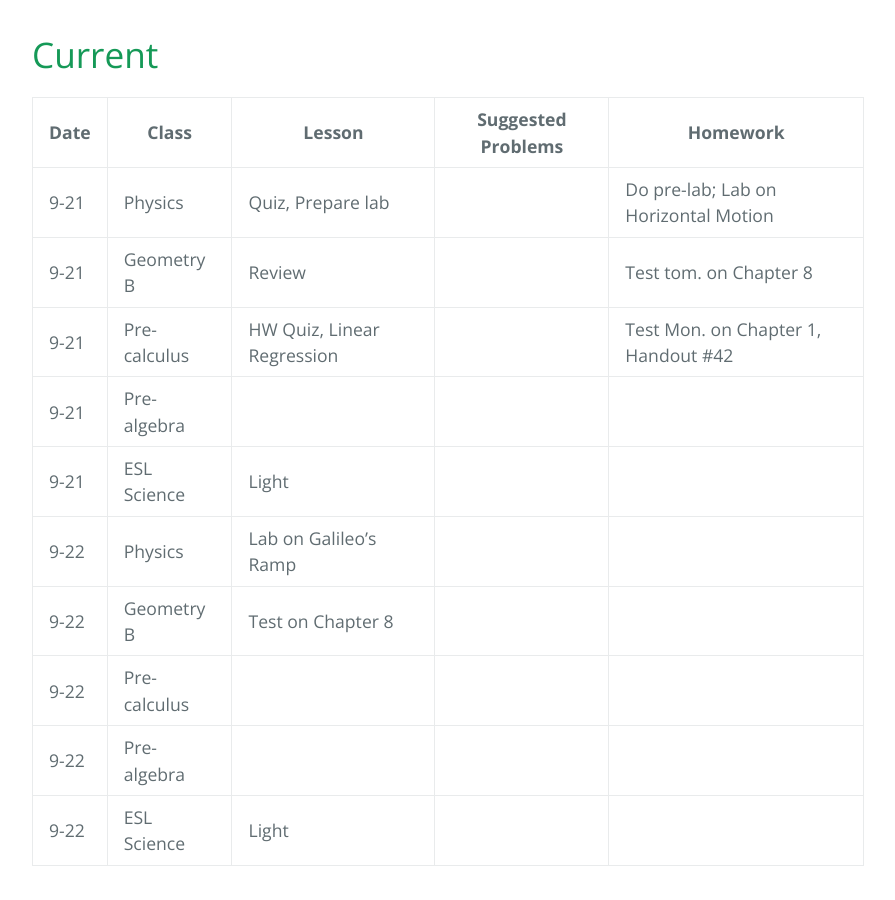
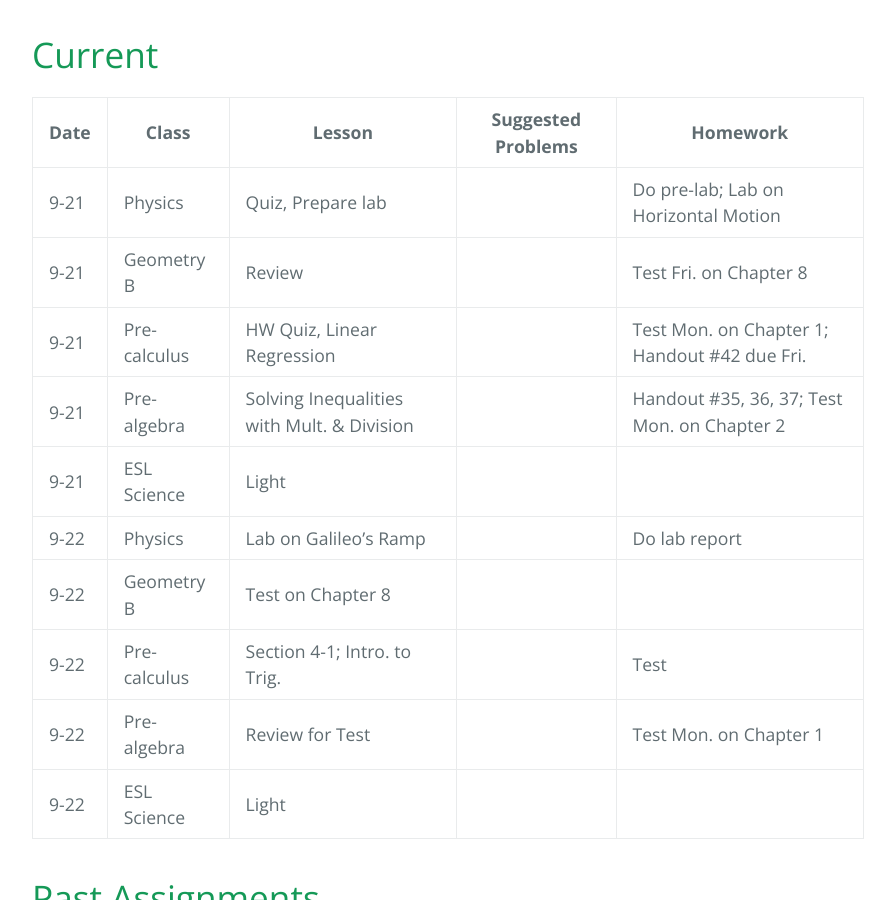
Before and after one commit to gpayoo/gpayoo, a Jekyll site: the page built from index.md, in a window 1280 px wide and 900 px high, scrolled down 471 px. Shown: the whole window, without its empty margins (192-1087 px from the left). Built offline with Jekyll 4.4.1, drawn with Linux system fonts in a browser that asks for light colours; our own code applies the rules of GitHub Pages for plain Markdown files.

Commit message:
Update index.md

```diff
--- a/index.md
+++ b/index.md
@@ -10,14 +10,14 @@ layout: default
 | Date | Class | Lesson | Suggested Problems | Homework |
 | ---- | ----- | ------ | -------- | ---
 | 9-21 | Physics | Quiz, Prepare lab | | Do pre-lab; Lab on Horizontal Motion
-| 9-21 | Geometry B | Review | |  Test tom. on Chapter 8|
-| 9-21 | Pre-calculus | HW Quiz, Linear Regression | | Test Mon. on Chapter 1, Handout #42
-| 9-21 | Pre-algebra | | |
+| 9-21 | Geometry B | Review | |  Test Fri. on Chapter 8|
+| 9-21 | Pre-calculus | HW Quiz, Linear Regression | | Test Mon. on Chapter 1; Handout #42 due Fri.
+| 9-21 | Pre-algebra | Solving Inequalities with Mult. & Division | | Handout #35, 36, 37; Test Mon. on Chapter 2
 | 9-21 | ESL Science | Light |  |
-| 9-22 | Physics | Lab on Galileo's Ramp | |
+| 9-22 | Physics | Lab on Galileo's Ramp | | Do lab report
 | 9-22 | Geometry B | Test on Chapter 8 | | |
-| 9-22 | Pre-calculus |  | |
-| 9-22 | Pre-algebra | | |
+| 9-22 | Pre-calculus | Section 4-1; Intro. to Trig.  | |  Test
+| 9-22 | Pre-algebra | Review for Test| | Test Mon. on Chapter 1
 | 9-22 | ESL Science | Light |  |
 
 # [](#header-2) Past Assignments
```
